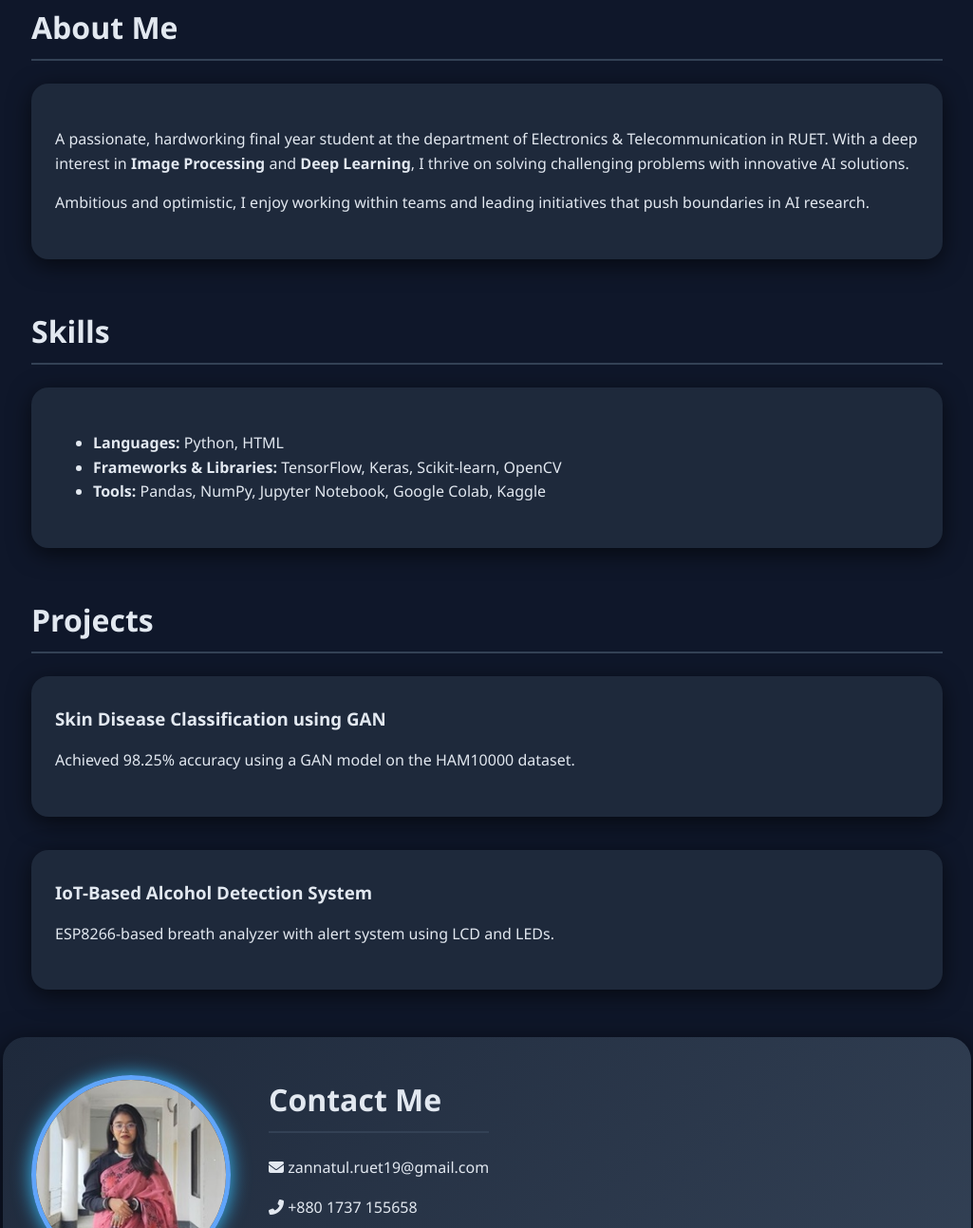
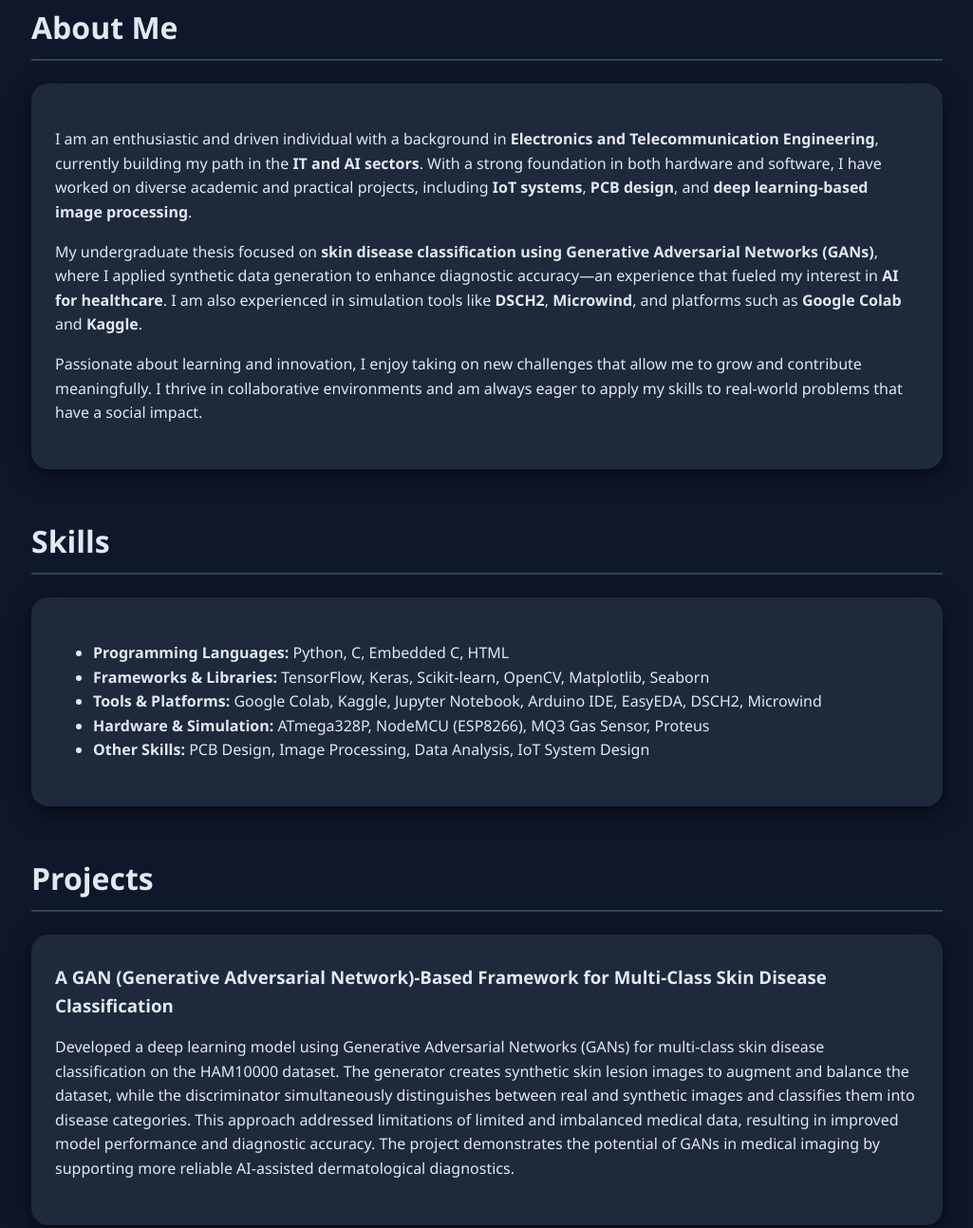
Before and after one commit to meem55/portfolio, a plain HTML site: page index.html in a window 1280 px wide. Shown: the part 498-1791 px from the top of the page at 95% size, without its empty margins (127-1152 px from the left). Drawn offline with Linux system fonts and the light colour scheme.

Commit message:
Add files via upload

```diff
--- a/index.html
+++ b/index.html
@@ -344,6 +344,7 @@
 }
 
 
+
   </style>
 </head>
 <body data-theme="dark">
@@ -362,20 +363,23 @@
       <a href="#contact">Contact</a>
       <a href="#" id="resumeBtn">Resume</a>
       <button class="theme-toggle" id="themeToggle">Light</button>
+
     </div>
   </nav>
 
 <section class="fade-in intro" id="about">
   <img src="meem3.jpg" alt="Profile image" style="transform: none !important;">
   <div class="intro-text">
-    <h1>Zannatul Naim</h1>
-    <p class="tagline">AI Explorer & Deep Learning Enthusiast</p>
-    <p>Hi! I’m a passionate AI researcher with a focus on GANs and medical imaging. Currently working on advanced skin disease classification projects.</p>
+    <h1 style="font-size: 3.5rem;">Zannatul Naim</h1>
+
+    <p class="tagline">AI & ML Enthusiast | Deep Learning | GAN | IoT Systems | Undergrad @ RUET</p>
+
 
     <!-- Resume Button (opens modal) -->
-    <button class="resume-btn" onclick="openModal()">Download Resume</button>
+    <button class="resume-btn" onclick="openModal()">Download Resume </button>
   </div>
 </section>
+
 
 <!-- Resume Modal -->
 <div id="resumeModal" class="modal">
@@ -383,23 +387,34 @@
     <span class="close" onclick="closeModal()">&times;</span>
     <h2>Download My Resume</h2>
     <p>Click the button below to download a copy of my resume in PDF format.</p>
-    <a href="Zannatul_Naim_Resume.pdf" download>
+    <a href="Meem_resume__With_pic___1_.pdf" download>
       <button class="download-btn">Download PDF</button>
     </a>
   </div>
 </div>
 
 
-  <section class="fade-in">
+ <section class="fade-in" id="about-me">
   <h2>About Me</h2>
   <div class="card about-me-flex">
     <div>
       <p>
-          A passionate, hardworking final year student at the department of Electronics & Telecommunication in RUET.
-          With a deep interest in <strong>Image Processing</strong> and <strong>Deep Learning</strong>, I thrive on solving challenging problems with innovative AI solutions.
+        I am an enthusiastic and driven individual with a background in
+        <strong>Electronics and Telecommunication Engineering</strong>, currently building my path in the
+        <strong>IT and AI sectors</strong>. With a strong foundation in both hardware and software,
+        I have worked on diverse academic and practical projects, including
+        <strong>IoT systems</strong>, <strong>PCB design</strong>, and
+        <strong>deep learning-based image processing</strong>.
       </p>
       <p>
-          Ambitious and optimistic, I enjoy working within teams and leading initiatives that push boundaries in AI research.
+        My undergraduate thesis focused on <strong>skin disease classification using Generative Adversarial Networks (GANs)</strong>,
+        where I applied synthetic data generation to enhance diagnostic accuracy—an experience that fueled my interest in
+        <strong>AI for healthcare</strong>. I am also experienced in simulation tools like <strong>DSCH2</strong>, <strong>Microwind</strong>,
+        and platforms such as <strong>Google Colab</strong> and <strong>Kaggle</strong>.
+      </p>
+      <p>
+        Passionate about learning and innovation, I enjoy taking on new challenges that allow me to grow and contribute meaningfully.
+        I thrive in collaborative environments and am always eager to apply my skills to real-world problems that have a social impact.
       </p>
     </div>
   </div>
@@ -409,23 +424,32 @@
   <h2>Skills</h2>
   <div class="card">
     <ul>
-        <li><strong>Languages:</strong> Python, HTML</li>
-        <li><strong>Frameworks & Libraries:</strong> TensorFlow, Keras, Scikit-learn, OpenCV</li>
-        <li><strong>Tools:</strong> Pandas, NumPy, Jupyter Notebook, Google Colab, Kaggle</li>
+      <li><strong>Programming Languages:</strong> Python, C, Embedded C, HTML</li>
+      <li><strong>Frameworks & Libraries:</strong> TensorFlow, Keras, Scikit-learn, OpenCV, Matplotlib, Seaborn</li>
+      <li><strong>Tools & Platforms:</strong> Google Colab, Kaggle, Jupyter Notebook, Arduino IDE, EasyEDA, DSCH2, Microwind</li>
+      <li><strong>Hardware & Simulation:</strong> ATmega328P, NodeMCU (ESP8266), MQ3 Gas Sensor, Proteus</li>
+      <li><strong>Other Skills:</strong> PCB Design, Image Processing, Data Analysis, IoT System Design</li>
     </ul>
   </div>
 </section>
 
+
   <section class="fade-in" id="projects">
     <h2>Projects</h2>
     <div class="card">
-      <h3>Skin Disease Classification using GAN</h3>
-      <p>Achieved 98.25% accuracy using a GAN model on the HAM10000 dataset.</p>
+      <h3>A GAN (Generative Adversarial Network)-Based Framework for Multi-Class Skin Disease Classification</h3>
+      <p>Developed a deep learning model using Generative Adversarial Networks (GANs) for multi-class skin disease classification on the HAM10000 dataset. The generator creates synthetic skin lesion images to augment and balance the dataset, while the discriminator simultaneously distinguishes between real and synthetic images and classifies them into disease categories. This approach addressed limitations of limited and imbalanced medical data, resulting in improved model performance and diagnostic accuracy. The project demonstrates the potential of GANs in medical imaging by supporting more reliable AI-assisted dermatological diagnostics.</p>
     </div>
     <div class="card">
-      <h3>IoT-Based Alcohol Detection System</h3>
+      <h3>Microcontroller Based Alcohol Detection Alert & Car Engine Blocking System</h3>
       <p>
-        ESP8266-based breath analyzer with alert system using LCD and LEDs.
+        Designed a microcontroller-based safety system using ATmega328P and MQ-3 gas sensor to detect alcohol from the driver’s breath. The system alerts passengers via LCD, buzzer, and LED, and automatically blocks the car engine if alcohol is detected. The engine resumes only when the driver is sober.
+      </p>
+    </div>
+    <div class="card">
+      <h3>Smart Alcohol Detection and Alert System (IoT-Based)</h3>
+      <p>Designed and implemented an IoT-enabled alcohol detection system using an ESP8266 microcontroller, MQ3 gas sensor, and GPS module. The system detects elevated alcohol levels and responds by halting a motor and sending real-time alerts via ThingSpeak and IFTTT. It also logs sensor readings along with location data for remote monitoring and safety analysis, aiming to reduce risks associated with drunk driving.
+
 </p>
     </div>
   </section>
@@ -445,10 +469,10 @@
       <i class="fas fa-phone-alt"></i> +880 1737 155658
     </p>
     <p>
-      <a href="https://github.com/zannatulnaim" target="_blank" rel="noopener noreferrer" style="margin-right: 15px;">
+      <a href="https://github.com/meem55" target="_blank" rel="noopener noreferrer" style="margin-right: 15px;">
         <i class="fab fa-github"></i> GitHub
       </a>
-      <a href="https://linkedin.com/in/zannatulnaim" target="_blank" rel="noopener noreferrer">
+      <a href="https:/www.linkedin.com/in/zannatul-naim-7ba259368 " target="_blank" rel="noopener noreferrer">
         <i class="fab fa-linkedin"></i> LinkedIn
       </a>
     </p>
@@ -465,7 +489,7 @@
       <span class="close" id="modalClose">&times;</span>
       <h2>Download My Resume</h2>
       <p>
-        <a href="ZannatulNaim_Resume.pdf" download>Click here to download</a>
+        <a href="Meem_resume__With_pic___1_.pdf" download>Click here to download</a>
       </p>
     </div>
   </div>
```
Lines whose indentation alone changed are shown as unchanged.
